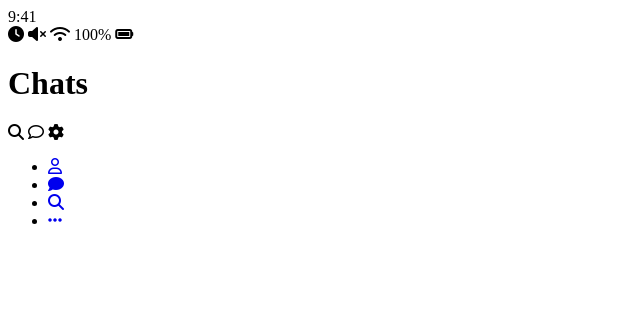
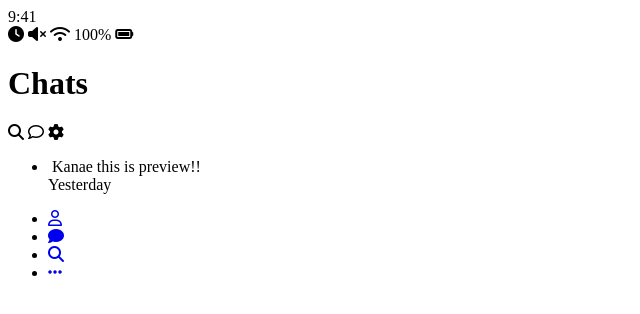
Before and after one commit to hwikun/challenge-kokoa-talk_day15, a plain HTML site: page index.html in a window 1280 px wide. Shown: the whole page, without its empty margins (0-640 px from the left). Drawn offline with Linux system fonts and the light colour scheme.

Commit message:
index(Chat) Screen

```diff
--- a/index.html
+++ b/index.html
@@ -38,6 +38,22 @@
                 </span>
             </div>
         </header>
+        <main class="chats">
+            <ul class="chats__list">
+                <li class="chats__chat chat">
+                    <div class="chat__column">
+                        <img src="" alt="" class="chat__avatar">
+                        <spa class="chat__content">
+                            <span class="chat__username">Kanae</span>
+                            <span class="chat__preview">this is preview!!</span>
+                        </div>
+                    </div>
+                    <div class="chat__column">
+                        <span class="chat__timestamp">Yesterday</span>
+                    </div>
+                </li>
+            </ul>
+        </main>
         <nav class="nav">
             <ul class="nav__list">
                 <li class="nav__list-item">
```
Also changed, not shown: find.html (+0 -3 lines), friends.html (+0 -3 lines), more.html (+1 -1 lines).
